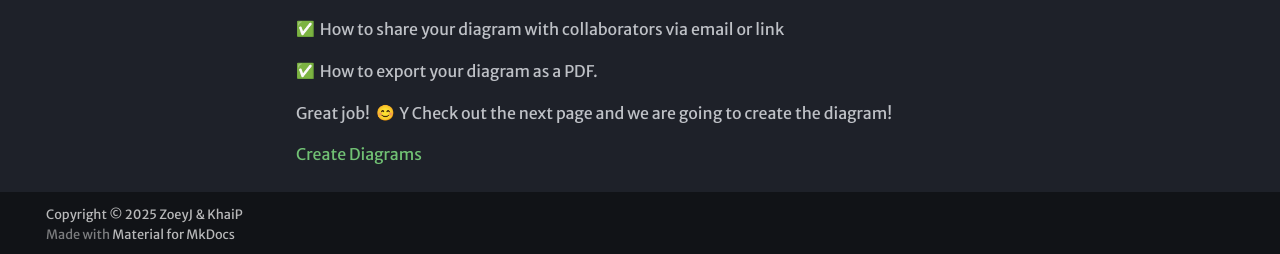
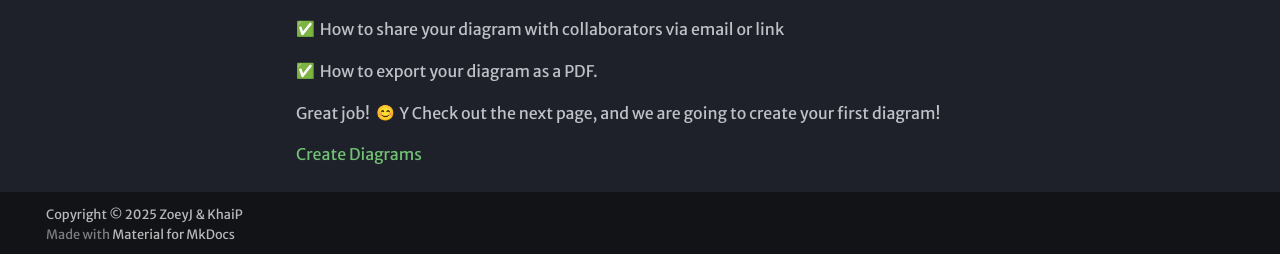
Before and after one commit to zoeyj3/2216_documentation, an MkDocs documentation site: the page built from docs/general-operations.md, in a window 1280 px wide and 900 px high, scrolled down 5956 px. Shown: the part 643-897 px from the top of the window. Built offline with MkDocs 1.6.1 and Material for MkDocs 9.7.7, drawn with Linux system fonts in a browser that asks for light colours; emoji names are drawn with the system emoji font; some web fonts are replaced; comment, search, counter and statistics services are not loaded.

Commit message:
Fix the yml file

```diff
--- a/docs/general-operations.md
+++ b/docs/general-operations.md
@@ -149,6 +149,6 @@
 
 :white_check_mark:&nbsp; How to export your diagram as a PDF.
 
-Great job! &nbsp;:blush:&nbsp; Y Check out the next page and we are going to create the diagram!
+Great job! &nbsp;:blush:&nbsp; Y Check out the next page, and we are going to create your first diagram!
 
 [Create Diagrams](create-diagrams.md)
--- a/mkdocs.yml
+++ b/mkdocs.yml
@@ -64,14 +64,7 @@
       alternate_style: true
   - admonition
   - pymdownx.details
-  - toc:
-      toc_depth: 4
-  - admonition
-  - pymdownx.details
-  - pymdownx.superfences
-  - tables
-  - attr_list
-  - md_in_html
+
   -
 nav:
   - Home: index.md
```
